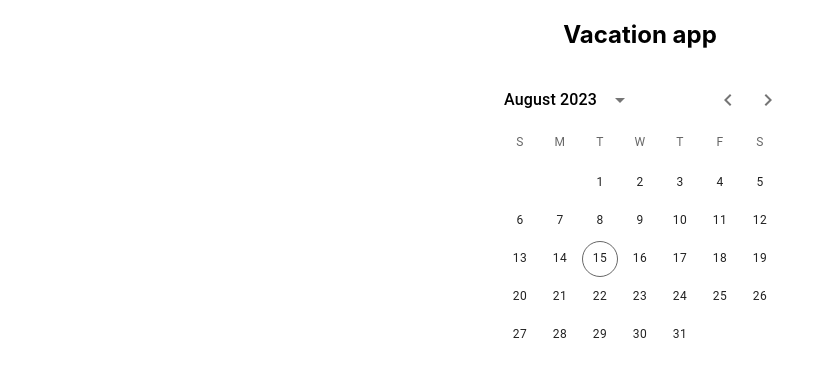
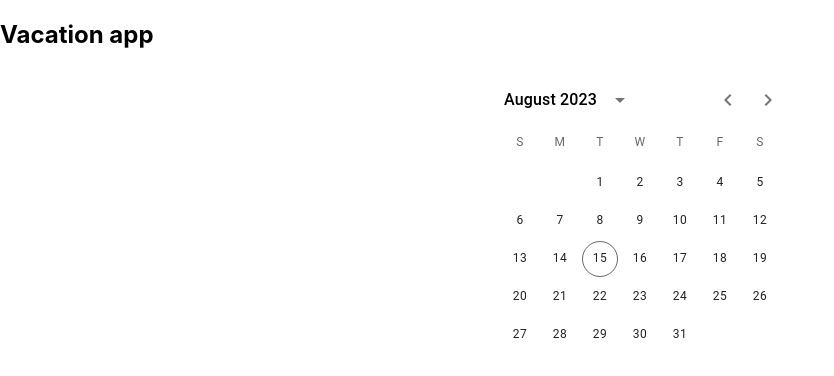
Before and after one commit to we5a/vacation-app, a React (Create React App) app in the folder front-end/: page / in a window 1280 px wide. Shown: the top 376 px of the page, without its empty margins (0-834 px from the left). Built offline with nearby package versions, Linux system fonts and the light colour scheme; the HTML template or start-up script is replaced by a standard one.

Commit message:
Add react router

```diff
--- a/front-end/package.json
+++ b/front-end/package.json
@@ -19,6 +19,7 @@
     "npm": "^9.8.1",
     "react": "^18.2.0",
     "react-dom": "^18.2.0",
+    "react-router-dom": "^6.15.0",
     "react-scripts": "5.0.1",
     "typescript": "^4.9.5",
     "web-vitals": "^2.1.4"
--- a/front-end/src/App.tsx
+++ b/front-end/src/App.tsx
@@ -1,20 +1,9 @@
 import React from "react";
 import styles from "./App.module.scss";
-
-import { LocalizationProvider } from "@mui/x-date-pickers/LocalizationProvider";
-import { AdapterDayjs } from "@mui/x-date-pickers/AdapterDayjs";
-import { DateCalendar } from "@mui/x-date-pickers/DateCalendar";
+import AppRoutes from "./AppRoutes";
 
 function App() {
-  return (
-    <div className={styles.app}>
-      <h2>Vacation app</h2>
-
-      <LocalizationProvider dateAdapter={AdapterDayjs}>
-        <DateCalendar />
-      </LocalizationProvider>
-    </div>
-  );
+  return <AppRoutes />;
 }
 
 export default App;
--- /dev/null
+++ b/front-end/src/AppRoutes.tsx
@@ -0,0 +1,14 @@
+import { Navigate, Route, Routes } from "react-router-dom";
+import Dashboard from "./pages/Dashboard/Dashboard";
+import Login from "./pages/Login/Login";
+
+const AppRoutes = () => {
+  return (
+    <Routes>
+      <Route path="/" element={<Dashboard />} />
+      <Route path="/login" element={<Login />} />
+    </Routes>
+  );
+};
+
+export default AppRoutes;
--- a/front-end/src/index.tsx
+++ b/front-end/src/index.tsx
@@ -1,16 +1,19 @@
-import React from 'react';
-import ReactDOM from 'react-dom/client';
-import './styles/index.scss';
-import App from './App';
-import reportWebVitals from './reportWebVitals';
+import React from "react";
+import ReactDOM from "react-dom/client";
+import "./styles/index.scss";
+import App from "./App";
+import reportWebVitals from "./reportWebVitals";
+import { BrowserRouter } from "react-router-dom";
 
 const root = ReactDOM.createRoot(
-  document.getElementById('root') as HTMLElement
+  document.getElementById("root") as HTMLElement,
 );
 root.render(
   <React.StrictMode>
-    <App />
-  </React.StrictMode>
+    <BrowserRouter>
+      <App />
+    </BrowserRouter>
+  </React.StrictMode>,
 );
 
 // If you want to start measuring performance in your app, pass a function
--- /dev/null
+++ b/front-end/src/pages/Dashboard/Dashboard.tsx
@@ -0,0 +1,19 @@
+import React from "react";
+import styles from "./Dashboard.module.scss";
+import { LocalizationProvider } from "@mui/x-date-pickers/LocalizationProvider";
+import { AdapterDayjs } from "@mui/x-date-pickers/AdapterDayjs";
+import { DateCalendar } from "@mui/x-date-pickers/DateCalendar";
+
+const Dashboard = () => {
+  return (
+    <div>
+      <h2>Vacation app</h2>
+
+      <LocalizationProvider dateAdapter={AdapterDayjs}>
+        <DateCalendar />
+      </LocalizationProvider>
+    </div>
+  );
+};
+
+export default Dashboard;
--- /dev/null
+++ b/front-end/src/pages/Login/Login.tsx
@@ -0,0 +1,7 @@
+import styles from "./Login.module.scss";
+
+const Login = () => {
+  return <div>Login</div>;
+};
+
+export default Login;
```
Also changed, not shown: front-end/src/pages/Dashboard/Dashboard.module.scss (added), front-end/src/pages/Login/Login.module.scss (added), 1 other file (tests, documents, lock files or other folders).
